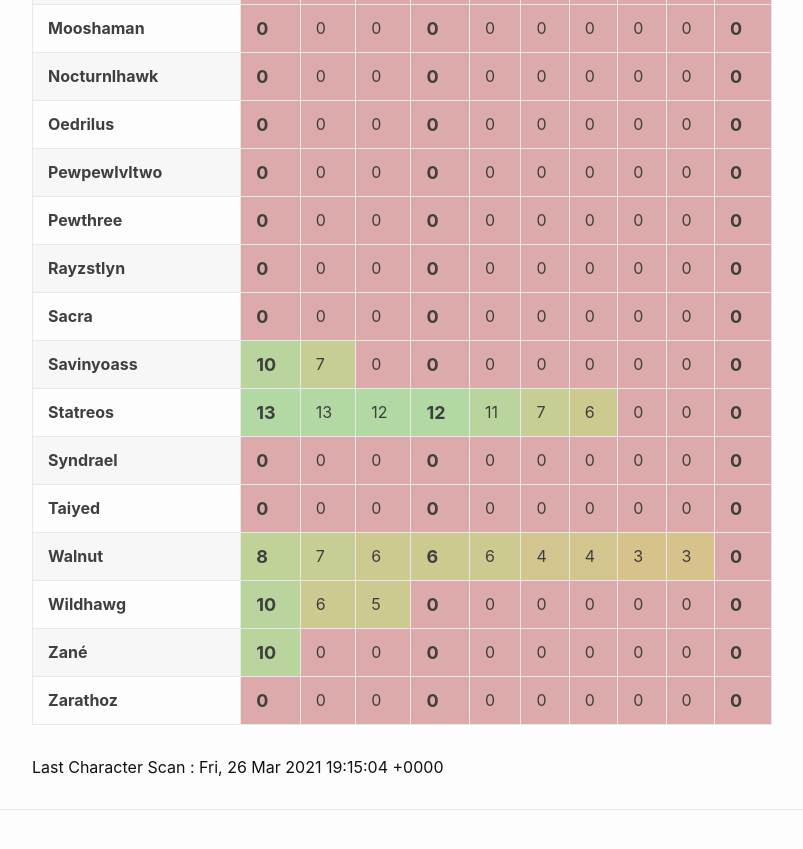
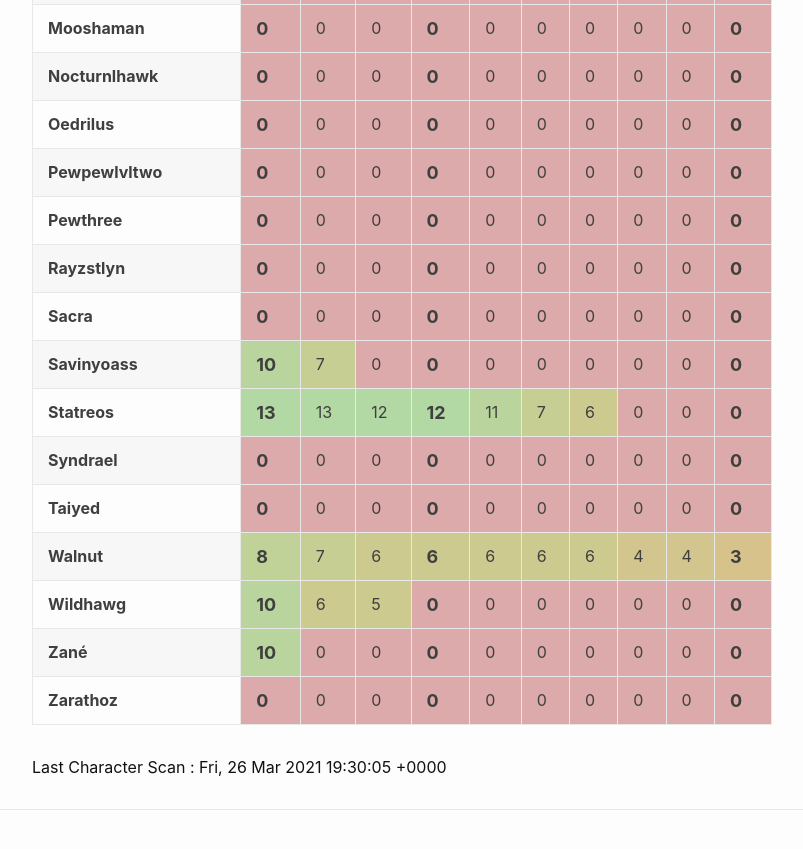
Before and after one commit to eldertribunal/keystonetracker, a Jekyll site: the page built from weekly.md, in a window 1280 px wide and 900 px high, scrolled down 1390 px. Shown: the top 849 px of the window, without its empty margins (126-929 px from the left). Built offline with Jekyll 4.4.1, drawn with Linux system fonts in a browser that asks for light colours.

Commit message:
auto scan Fri Mar 26 19:30:55 UTC 2021

```diff
--- a/_data/scanned.json
+++ b/_data/scanned.json
@@ -1,3 +1,3 @@
 {
-  "timestamp": 1616786104
+  "timestamp": 1616787005
 }
--- a/_data/weekly.json
+++ b/_data/weekly.json
@@ -67,11 +67,11 @@
       6,
       6,
       6,
+      6,
+      6,
       4,
       4,
-      3,
-      3,
-      0
+      3
     ]
   },
   {
```
